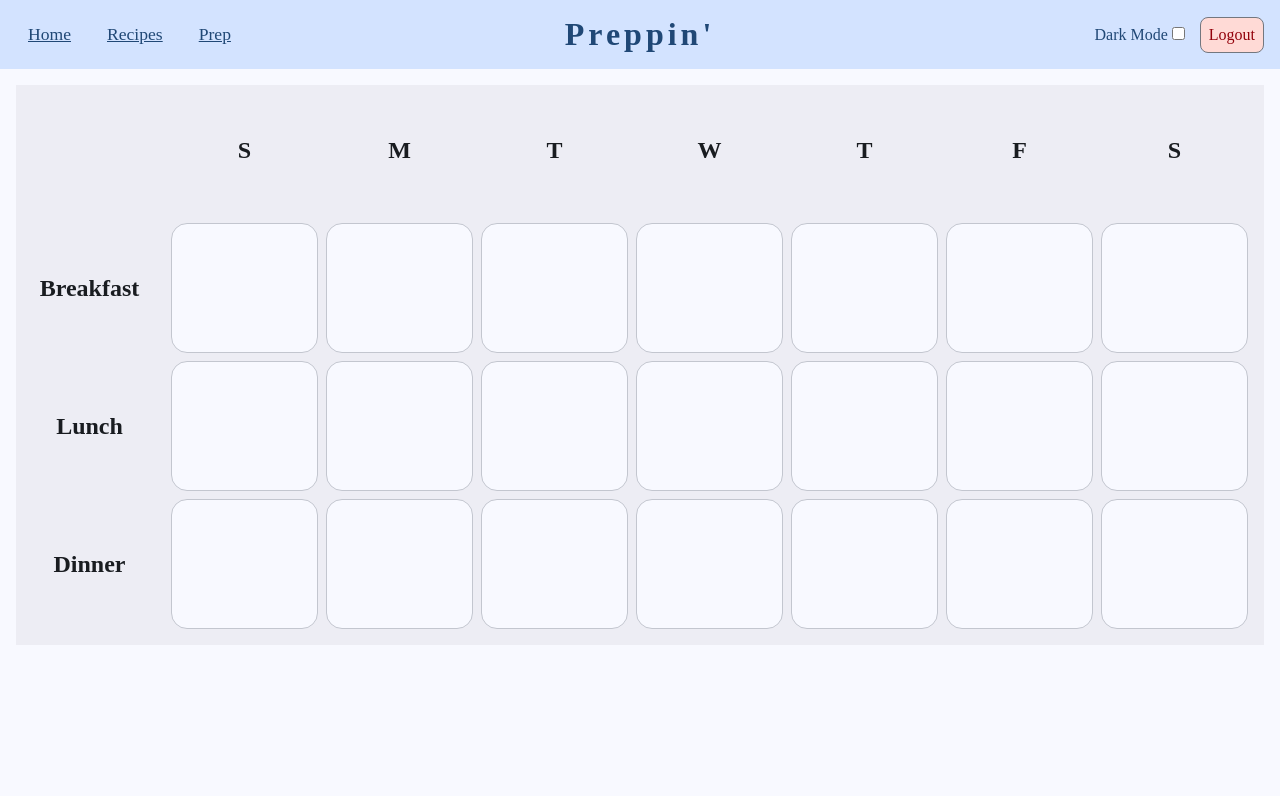
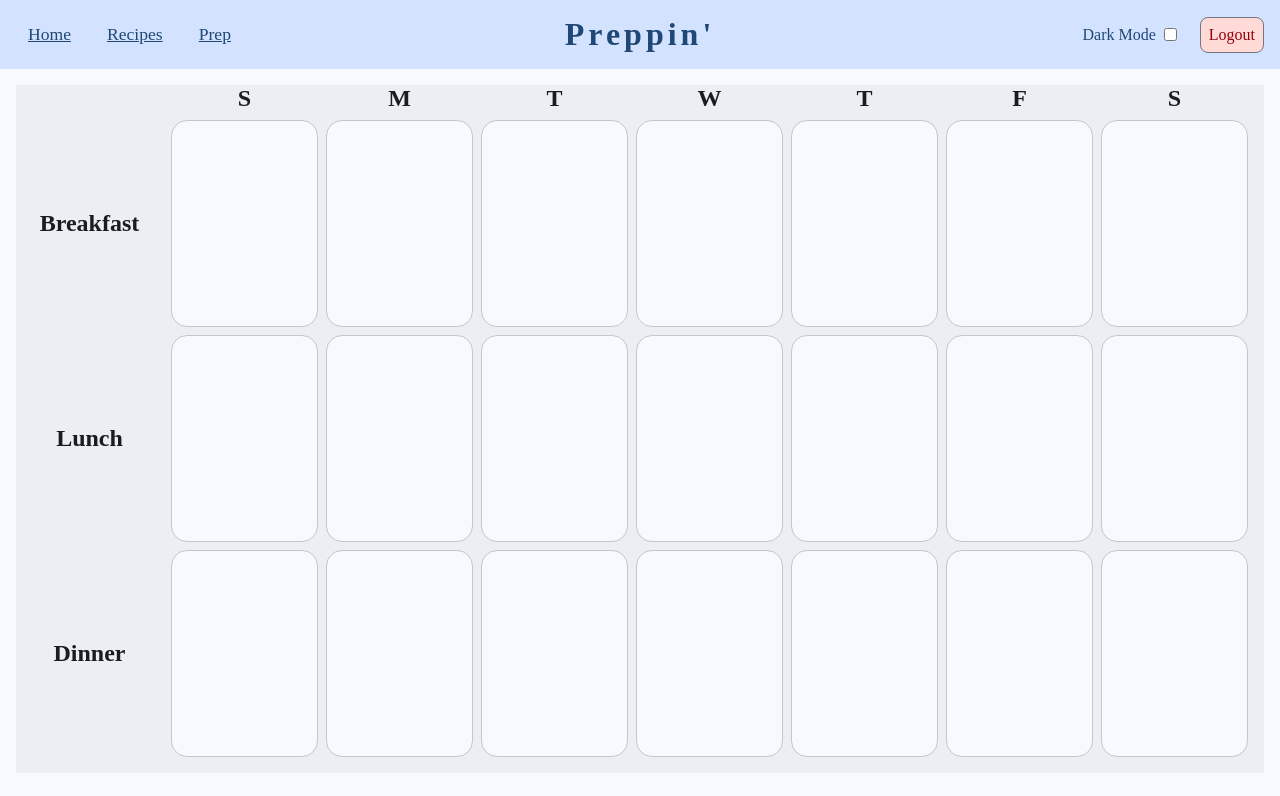
Before and after one commit to Caleb0206/csc437-project-preppin, a React (Vite) app in the folder frontend/: page / in a window 1280 px wide. Shown: the top 796 px of the page. Built offline with nearby package versions, Linux system fonts and the light colour scheme; no server answers; sample sign-in values are in the browser's storage; a web font is replaced by a local one.

Commit message:
frontend changes: Theme added to localStorage, Logout button and dark theme Checkbox, calendar grid changes on Portrait mode

```diff
--- a/frontend/index.html
+++ b/frontend/index.html
@@ -1,22 +1,28 @@
 <!doctype html>
-<html lang="en" class="light">
+<html class="light" lang="en">
 <head>
-    <meta charset="UTF-8" />
+    <meta charset="UTF-8"/>
 
-    <link rel="preconnect" href="https://fonts.googleapis.com" />
-    <link rel="preconnect" href="https://fonts.gstatic.com" crossorigin />
+    <link href="https://fonts.googleapis.com" rel="preconnect"/>
+    <link crossorigin href="https://fonts.gstatic.com" rel="preconnect"/>
     <link
             href="https://fonts.googleapis.com/css2?family=Chelsea+Market&family=Inter:ital,opsz,wght@0,14..32,100..900;1,14..32,100..900&family=Roboto:ital,wght@0,100..900;1,100..900&display=swap"
             rel="stylesheet">
     <link
             href="https://fonts.googleapis.com/css2?family=Inter:ital,opsz,wght@0,14..32,100..900;1,14..32,100..900&display=swap"
-        rel="stylesheet" />
+            rel="stylesheet"/>
 
-    <meta name="viewport" content="width=device-width, initial-scale=1.0" />
-    <title>frontend</title>
+    <meta content="width=device-width, initial-scale=1.0" name="viewport"/>
+    <script>
+        const theme = localStorage.getItem('theme');
+        if (theme) {
+            document.documentElement.classList.add(theme);
+        }
+    </script>
+    <title>Preppin'</title>
 </head>
 <body>
 <div id="root"></div>
-    <script type="module" src="/src/main.jsx"></script>
+<script src="/src/main.jsx" type="module"></script>
 </body>
 </html>
--- a/frontend/src/App.jsx
+++ b/frontend/src/App.jsx
@@ -44,7 +44,7 @@ function mealPlansToCalendar(mealPlans) {
 
 
 function App() {
-    const [theme, setTheme] = useState("light");
+    const [theme, setTheme] = useState(() => localStorage.getItem("theme") ?? "light");
     const [authToken, setAuthToken] = useState(() => localStorage.getItem("authToken") ?? "");
 
     const [recipes, setRecipes] = useState([]);
@@ -113,6 +113,7 @@ function App() {
     useEffect(() => {
         document.documentElement.classList.remove("light", "dark");
         document.documentElement.classList.add(theme);
+        localStorage.setItem("theme", theme);
     }, [theme]);
 
 
--- a/frontend/src/components/Header.jsx
+++ b/frontend/src/components/Header.jsx
@@ -2,7 +2,7 @@ import {useState} from "react";
 import {NavMenu} from "./NavMenu.jsx";
 import {Link, useNavigate} from "react-router";
 
-export function Header({rightSlot = null, theme, setTheme, authToken, setAuthToken}) {
+export function Header({theme, setTheme, authToken, setAuthToken}) {
     const navigate = useNavigate();
 
     function handleLogout() {
@@ -25,6 +25,7 @@ export function Header({rightSlot = null, theme, setTheme, authToken, setAuthTok
             </div>
             <h1 className="site-title">Preppin'</h1>
             <div className="header-right">
+                <div className="theme-toggle">
                     <label htmlFor="toggle-theme" className="toggle-theme-label">
                         Dark Mode
                     </label>
@@ -35,6 +36,8 @@ export function Header({rightSlot = null, theme, setTheme, authToken, setAuthTok
                         checked={theme === "dark"}
                         onChange={(e) => setTheme(e.target.checked ? "dark" : "light")}
                     />
+                </div>
+
 
                 {authToken && (
                     <button className="logout-btn" onClick={handleLogout}>
@@ -42,7 +45,6 @@ export function Header({rightSlot = null, theme, setTheme, authToken, setAuthTok
                     </button>
                 )}
 
-                {rightSlot}
             </div>
         </header>
     )
--- a/frontend/src/styles/styles.css
+++ b/frontend/src/styles/styles.css
@@ -97,7 +97,16 @@ button {
 }
 
 .header-right {
-    justify-self: end;
+    display: flex;
+    flex-direction: column;
+    align-items: flex-end;
+    gap: var(--space-1);
+}
+
+.theme-toggle {
+    display: flex;
+    align-items: center;
+    gap: var(--space-1);
 }
 
 .back-link {
@@ -153,9 +162,10 @@ h6 {
 
     background-color: var(--md-sys-color-surface-container);
     min-width: 0;
-    min-height: 34rem;
+    height: calc(100vh - 8rem);
 
     grid-template-columns: 1fr 1fr 1fr 1fr;
+    grid-template-rows: auto repeat(7, 1fr);
     grid-template-areas:
         ". breakfast lunch dinner"
         "sun sunB sunL sunD"
@@ -185,6 +195,7 @@ h6 {
     align-items: stretch;
 
     overflow: hidden;
+    font-size: 0.7rem;
 }
 
 .meal-card {
@@ -553,8 +564,10 @@ h6 {
 }
 
 .pic {
-    max-width: 20rem;
-    min-width: 4rem;
+    width: 100%;
+    height: 15rem;
+    object-fit: cover;
+    border-radius: var(--radius-1);
 
 }
 
@@ -652,11 +665,24 @@ h6 {
         display: grid;
 
         grid-template-columns: 1fr repeat(7, 1fr);
+        grid-template-rows: auto repeat(3, minmax(6rem, 1fr));
         grid-template-areas:
             ". sun mon tues wed thurs fri sat"
             "breakfast sunB monB tueB wedB thuB friB satB"
             "lunch     sunL monL tueL wedL thuL friL satL"
             "dinner    sunD monD tueD wedD thuD friD satD";
+    }
+
+    .slot {
+        font-size: 1rem;
+    }
+
+    .header-right {
+        display: flex;
+        flex-direction: row;
+        align-items: center;
+        justify-self: end;
+        gap: var(--space-2);
     }
 
     .card-list {
```
Lines whose indentation alone changed are shown as unchanged.
